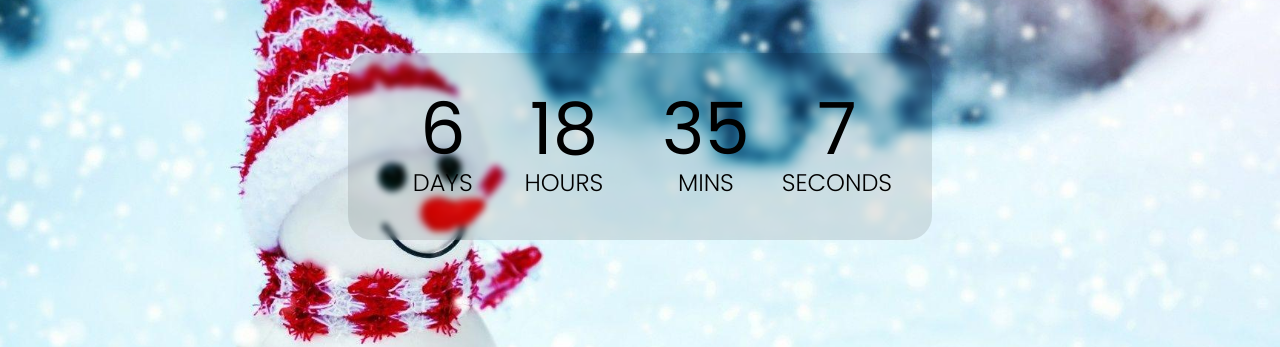
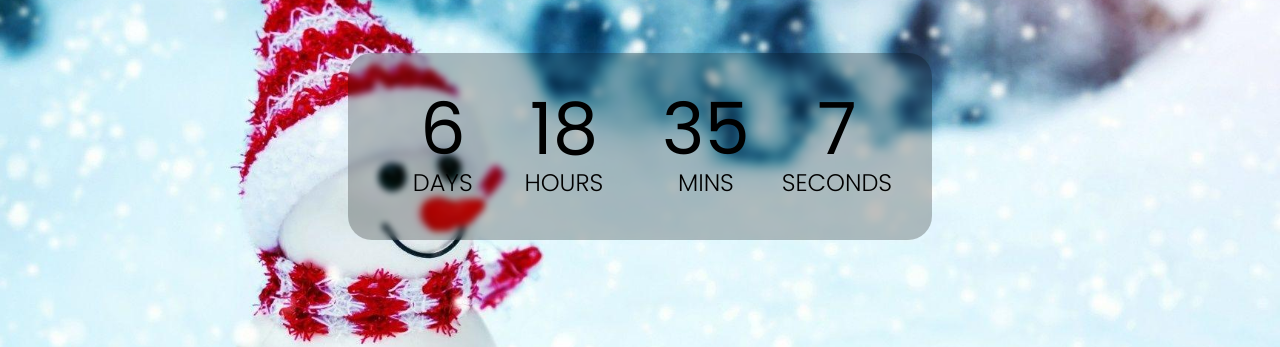
Before and after one commit to davidmvenegas/JS-CountdownTimer, a plain HTML site: page index.html in a window 1280 px wide. Shown: the part 248-595 px from the top of the page. Drawn offline with Linux system fonts and the light colour scheme.

Commit message:
merry chistmas!

```diff
--- a/style.css
+++ b/style.css
@@ -28,7 +28,7 @@ h1 {
     display: flex;
     padding: 2.5rem;
     border-radius: 1.5rem;
-    background-color: rgba(0, 0, 0, .1);
+    background-color: rgba(0, 0, 0, .25);
     backdrop-filter: blur(3px);
 }
 .big-text {
```
